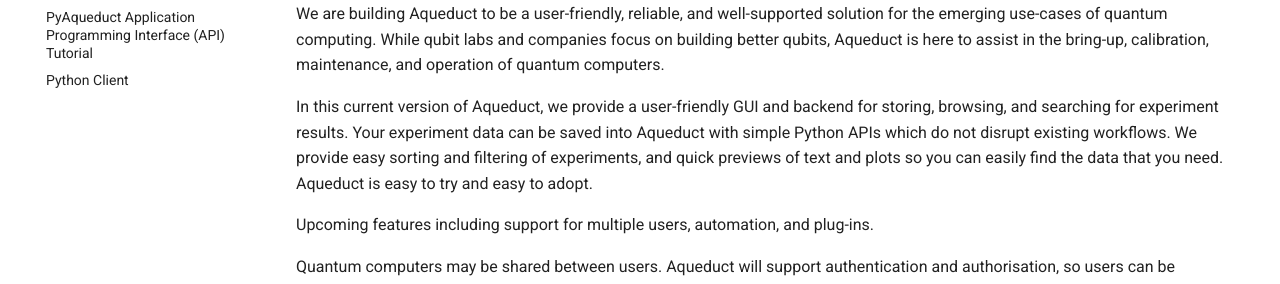
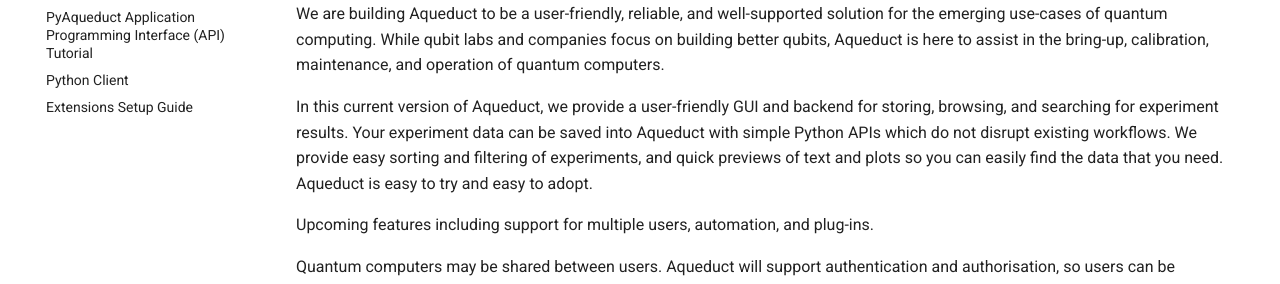
Before and after one commit to AqueductHub/aqueductcore, an MkDocs documentation site: the page built from docs/index.md, in a window 1280 px wide. Shown: the part 220-504 px from the top of the page. Built offline with MkDocs 1.6.1 and Material for MkDocs 9.7.7, drawn with Linux system fonts in a browser that asks for light colours; the version menu is left out.

Commit message:
adding plugin docs to total documentation structure

```diff
--- a/mkdocs.yaml
+++ b/mkdocs.yaml
@@ -68,5 +68,6 @@
   - "setup.md"
   - "getting-started.md"
   - "Python Client": "https://aqueducthub.github.io/pyaqueduct/"
+  - "extensions.md"
 
 copyright: Copyright &copy; 2023 - 2024 Riverlane Ltd.
```
